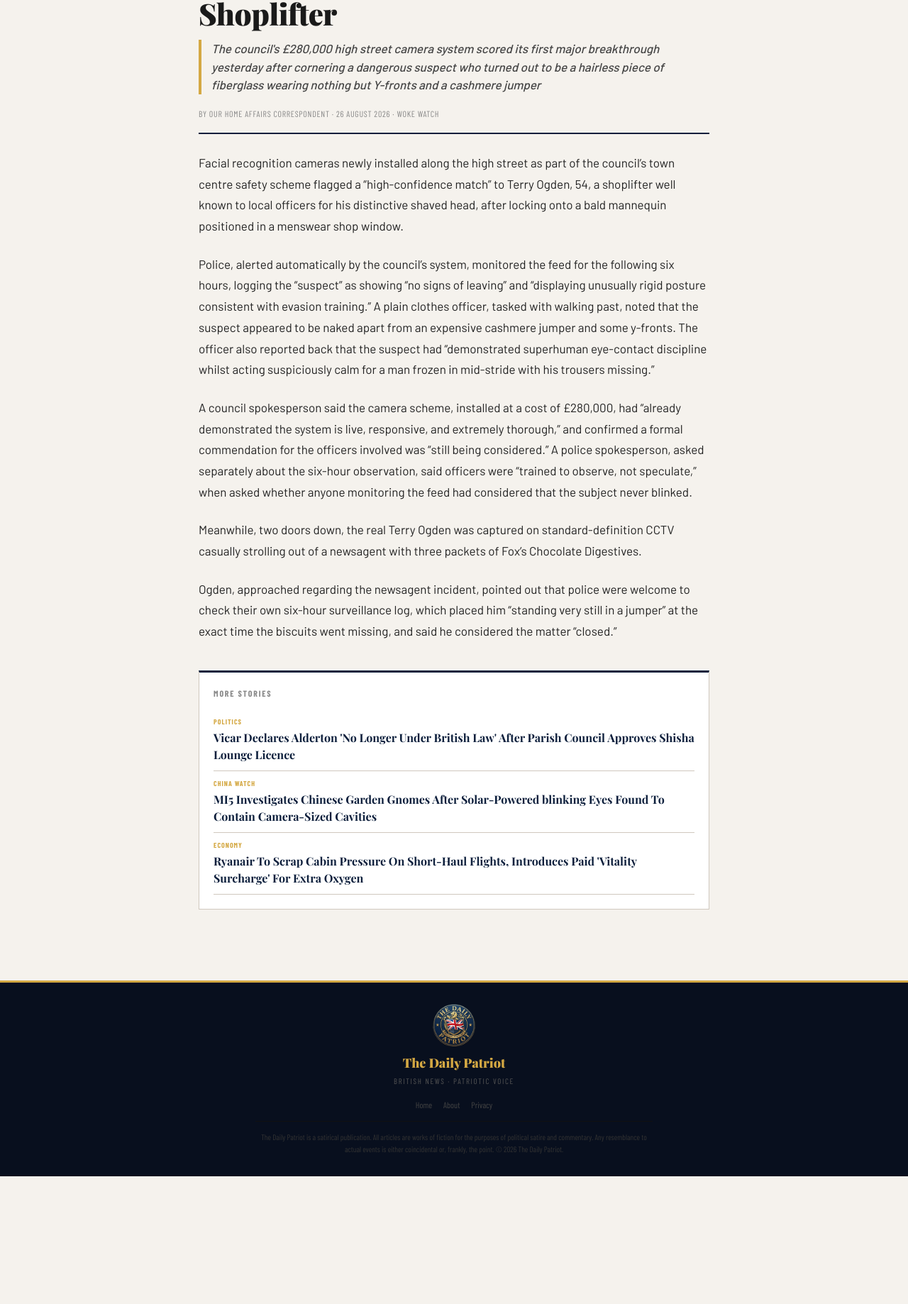
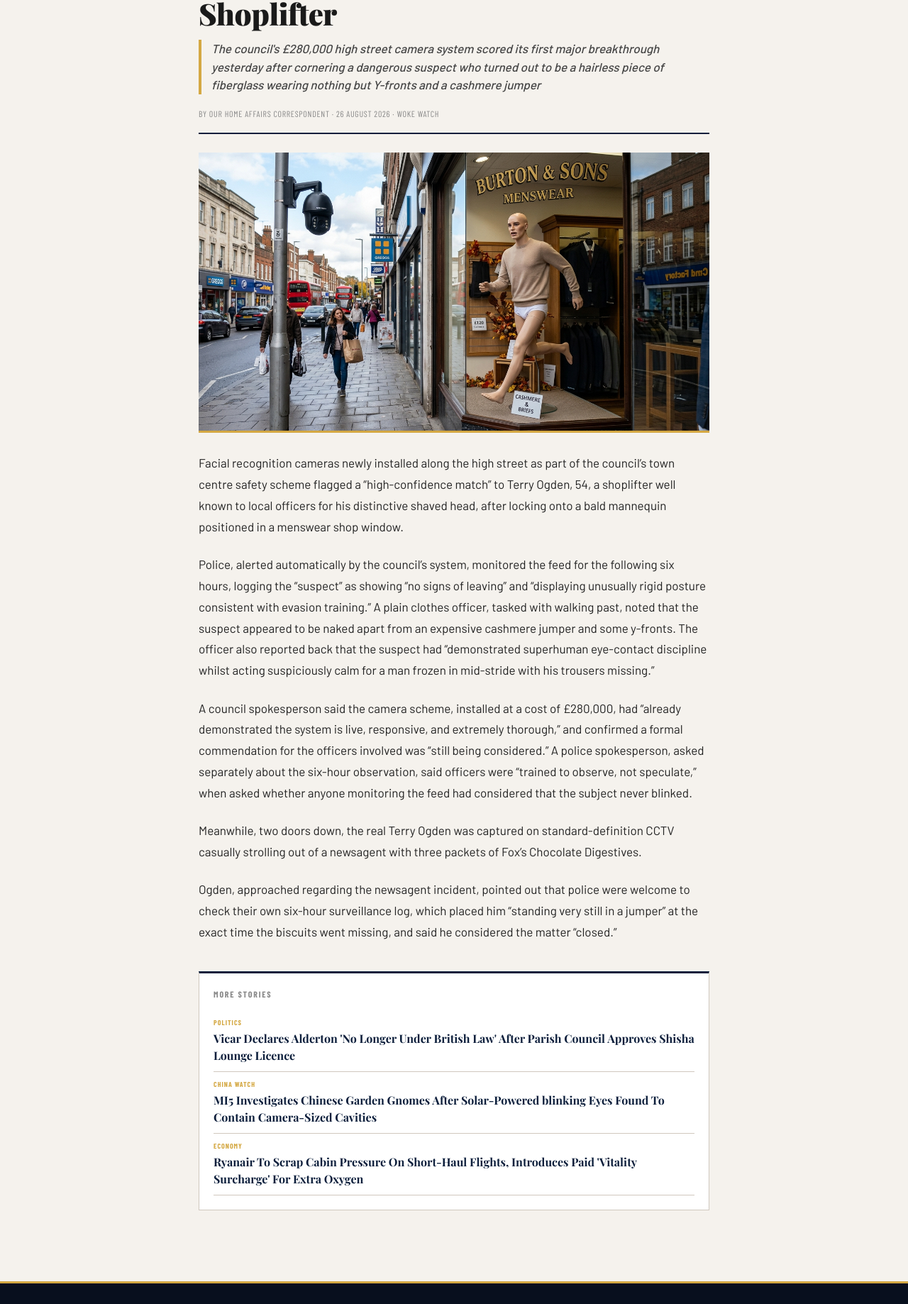
Before and after one commit to matt-palmer999/britishpatriots, a Jekyll site: the page built from _posts/2026-08-26-facial-recognition-mannequin.md, in a window 1280 px wide. Shown: the part 517-2355 px from the top of the page at 71% size. Built offline with Jekyll 4.4.1, drawn with Linux system fonts in a browser that asks for light colours; some web fonts are replaced; before the commit the page ends 2175 px from its top, so only the background shows below that.

Commit message:
Add image to facial recognition mannequin article

```diff
--- a/_posts/2026-08-26-facial-recognition-mannequin.md
+++ b/_posts/2026-08-26-facial-recognition-mannequin.md
@@ -4,6 +4,7 @@ title: "Newly Installed Council Facial Recognition Cameras Mistake Shop Mannequi
 standfirst: "The council's £280,000 high street camera system scored its first major breakthrough yesterday after cornering a dangerous suspect who turned out to be a hairless piece of fiberglass wearing nothing but Y-fronts and a cashmere jumper"
 category: Woke Watch
 author: Our Home Affairs Correspondent
+image: /assets/images/jumper-pants.jpg
 ---
 
 Facial recognition cameras newly installed along the high street as part of the council's town centre safety scheme flagged a "high-confidence match" to Terry Ogden, 54, a shoplifter well known to local officers for his distinctive shaved head, after locking onto a bald mannequin positioned in a menswear shop window.
```
